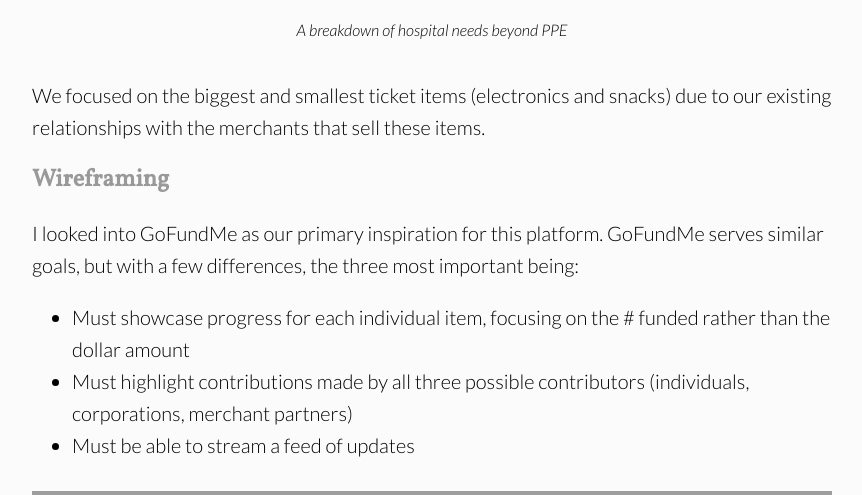
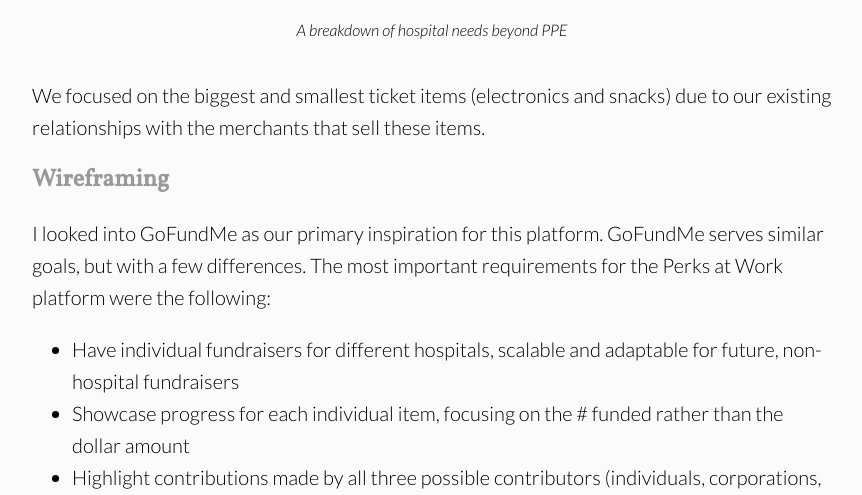
Before and after one commit to cndwng/cindehw.github.io, a PHP site: page /projects/pawcares.html in a window 1280 px wide. Shown: the part 2513-3008 px from the top of the page, without its empty margins (208-1070 px from the left). Run offline with PHP 8.4, Linux system fonts and the light colour scheme; grey boxes are pictures that could not be loaded.

Commit message:
smol changes

```diff
--- a/css/style.css
+++ b/css/style.css
@@ -370,14 +370,15 @@ footer {
 
     .hello {
         font-family: 'Vollkorn', serif;
-        font-size: 3em;
+        font-size: 50px;
         margin: 1% 25% 0% 0%;
         color: rgba(150, 88, 97, 0.7);
     }
 
     .sub__hello {
         margin: 0% 25% 0% 5%;
-        font-size: 1.6em;
+        font-size: 24px;
+        line-height: 1.6em;
     }
 
     .subsub__hello {
--- a/index.html
+++ b/index.html
@@ -44,13 +44,12 @@
     </div>
     <div class="hellobox">
 
-        <div class="hello unselectable fade-in">I'm Cindy,</div>
+        <div class="hello unselectable fade-in">Hello!! I'm Cindy,</div>
         <div class="sub__hello fade-in delayed">
             a computer scientist turned product designer (through a series of accidents). I'm based in NYC and work as a UX designer for Next Jump.
         </div>
         <div class="subsub__hello fade-drop delayed">
-            <p>I graduated from Cornell University studying Computer Science and Information Science with a concentration on Interactive Technologies. I'm fascinated with both physical computing and curating user interactions and I love to create.</p>
-            <p>When I'm not glued to my computer, I like to climb, take photos, play tennis, and make music.</p>
+            <p>I'm a Cornell University grad and Phoenix native. I dabble in graphic design and like to doodle. When I'm not glued to my computer, I like to climb & hike, take photos, and make music.</p>
             <p>Want to chat? Email me at <a href="mailto:cindehw@gmail.com">cindehw@gmail.com</a> or connect with me on my socials.</p>
             <div class="socials">
                 <a href="https://linkedin.com/in/cindywa" target="_blank"><img data-feather="linkedin" /></a>
--- a/projects/factset.html
+++ b/projects/factset.html
@@ -48,11 +48,11 @@
     <h2>FactSet Design Systems</h2>
 
     <div class="overview">
-        <img src="/images/portfolio/factset/cover.png">
+        <img src="/images/covers/factset_cover2.png">
         <div class="description"><h3>FactSet Research Systems, UX Design Intern</h3>
             <i>Summer 2018</i>
             <div class="whatis"><a href="https://www.factset.com/" target="_blank">What is FactSet?</a></div>
-            <p>I created a responsive visual component library for FactSet's design systems using atomic design principles.
+            <p>A responsive visual component library for FactSet's design systems, created using atomic design principles.
             </p>
         </div>
     </div>
--- a/projects/pawcares.html
+++ b/projects/pawcares.html
@@ -95,24 +95,25 @@
 
     <h3>Wireframing</h3>
     <p>
-        I looked into GoFundMe as our primary inspiration for this platform. GoFundMe serves similar goals, but with a few differences, the three most important being:
+        I looked into GoFundMe as our primary inspiration for this platform. GoFundMe serves similar goals, but with a few differences. The most important requirements for the Perks at Work platform were the following:
         <ul>
-            <li>Must showcase progress for each individual item, focusing on the # funded rather than the dollar amount</li>
-            <li>Must highlight contributions made by all three possible contributors (individuals, corporations, merchant partners)</li>
-            <li>Must be able to stream a feed of updates</li>
+            <li>Have individual fundraisers for different hospitals, scalable and adaptable for future, non-hospital fundraisers</li>
+            <li>Showcase progress for each individual item, focusing on the # funded rather than the dollar amount</li>
+            <li>Highlight contributions made by all three possible contributors (individuals, corporations, merchant partners)</li>
+            <li>Provide updates on the fundraising, fulfillment, and delivery of the products</li>
         </ul>
     </p>
     <img src="/images/portfolio/paw/gofundme_comparison.png">
     <div class="caption">A comparison of GoFundMe features and the Perks at Work platform needs</div>
 
     <p>
-        With these in mind, I created the following wireframe, adopting GoFundMe's right sidebar highlighting overall progress and activity feed, keeping the primary call to action visible at all times. I used the left side of the screen for breaking down the details and specifics for each fundraiser.
+        With these in mind, I created the following wireframe for an individual hospital, adopting GoFundMe's right sidebar highlighting overall progress and activity feed, keeping the primary call to action visible at all times. I used the left side of the screen for breaking down the details and specifics for each fundraiser, including the breakdown of progress for each item funded.
     </p>
     <img src="/images/portfolio/paw/wireframe.png">
     <div class="caption">The initial page wireframe</div>
 
     <p>
-        Clicking the "contribute" button opens a modal that allows customers to choose their contribution amount (fixed amounts due to tech constraints) and add a personalized message.
+        Clicking the "contribute" button would open a modal that allows customers to choose their contribution amount (fixed amounts due to tech constraints) and add a personalized message.
     </p>
     <img src="/images/portfolio/paw/wiremodal.png">
     <div class="caption">Wireframe of the purchase modal</div>
@@ -121,11 +122,11 @@
         The rest of the purchase flow adopted our existing cart experience, with a new item icon and messaging unique to this platform.
     </p>
     <img src="/images/portfolio/paw/cart.png" />
-    <div class="caption">After adding to the cart</div>
+    <div class="caption">Adding to the cart & our existing purchase flow</div>
 
     <h3>Iterating to the Final Product</h3>
     <p>
-        After handing off initial wireframes and higher fidelity mockups to the engineers, we pushed out a version of the page very similar to the initial wireframe for our initial sprint. Our MVP included only funding individual items and the activity feed. Donations began streaming in, and we began thinking about how to answer the question, "What happens after I donate?"
+        After handing off initial wireframes and higher fidelity mockups to the engineers, we pushed out a version of the page very similar to the initial wireframe for our initial sprint. Our MVP included only funding individual items and the activity feed. We launched only for Elmhurst and Kings County Hospital. Donations began streaming in, and we began thinking about how to answer the question, "What happens after I donate?"
     </p>
     <p>
         We looked to Kickstarter's tab navigation and adapted it to highlight milestones (e.g. "Tablets completely funded!"), progress on fulfillment, and updates directly from the hospitals.
@@ -134,27 +135,27 @@
     <div class="caption">The updates tab</div>
 
     <p>
-        We also found that our client success team was very quickly expanding to several more hospitals. Thus, we needed to create a page to allow discovery of the breadth of offerings as well as an avenue for the community to nominate their own local hospitals.
+        Our client success team was also very quickly expanding to several more hospitals. Thus, we needed to create a page to allow discovery of the breadth of offerings as well as an avenue for the community to nominate their own local hospitals.
     </p>
     <img src="/images/portfolio/paw/listing.png" />
-    <div class="caption">The listing section & entry point for the form</div>
+    <div class="caption">The listing section & entry point for the nomination form</div>
 
     <p>
-        This was our final individual hospital page mockup, with a bigger focus on telling the "story" for each hospital.
+        Our final individual hospital page mockup had a larger focus on telling the "story" for each hospital.
     </p>
     <div style="max-height: 80vh; overflow-y: scroll;"><img src="/images/portfolio/paw/hospital.png" /></div>
     <div class="caption">A final mockup</div>
 
     <a href="https://www.figma.com/proto/BiMKlbng4eISBdNweJxTmO/nxj-cares?node-id=314%3A1&scaling=scale-down-width&viewport=1172%2C187%2C0.1832997053861618" target="_blank" class="animated-button thar-three">Interact with the Prototype</a>
 
-    <img src="/images/portfolio/paw/graphic.png" style="float: left; max-width: 400px;">
+    <img src="/images/portfolio/paw/graphic.png" style="float: left; max-width: 400px; margin: 0px 25px 10px 0px;">
 
     <h3>Looking to the Future</h3>
     <p>
         Within the first 48 hours of launch and very little marketing, the platform raised almost $90k for Elmhurst and Kings County Hospital. I was blown away by the customer response to our initiative!
     </p>
     <p>
-        Our team is looking to expand our impact. We've connected with local schools; many students do not have access to personal laptops or tablets to access online learning easily, so our goal is to provide these children with the tech they need to continue their education.
+        Our team is looking to expand our impact, so we've connected with local schools; many students do not have access to personal laptops or tablets to access online learning easily. Our next goal is to provide these children with the tech they need to continue their education online.
     </p>
     <p>
         In the future, I hope to further explore post-fulfillment messaging, both on the platform and working with our email marketing team in order to better connect the donors and healthcare workers and students.
```
